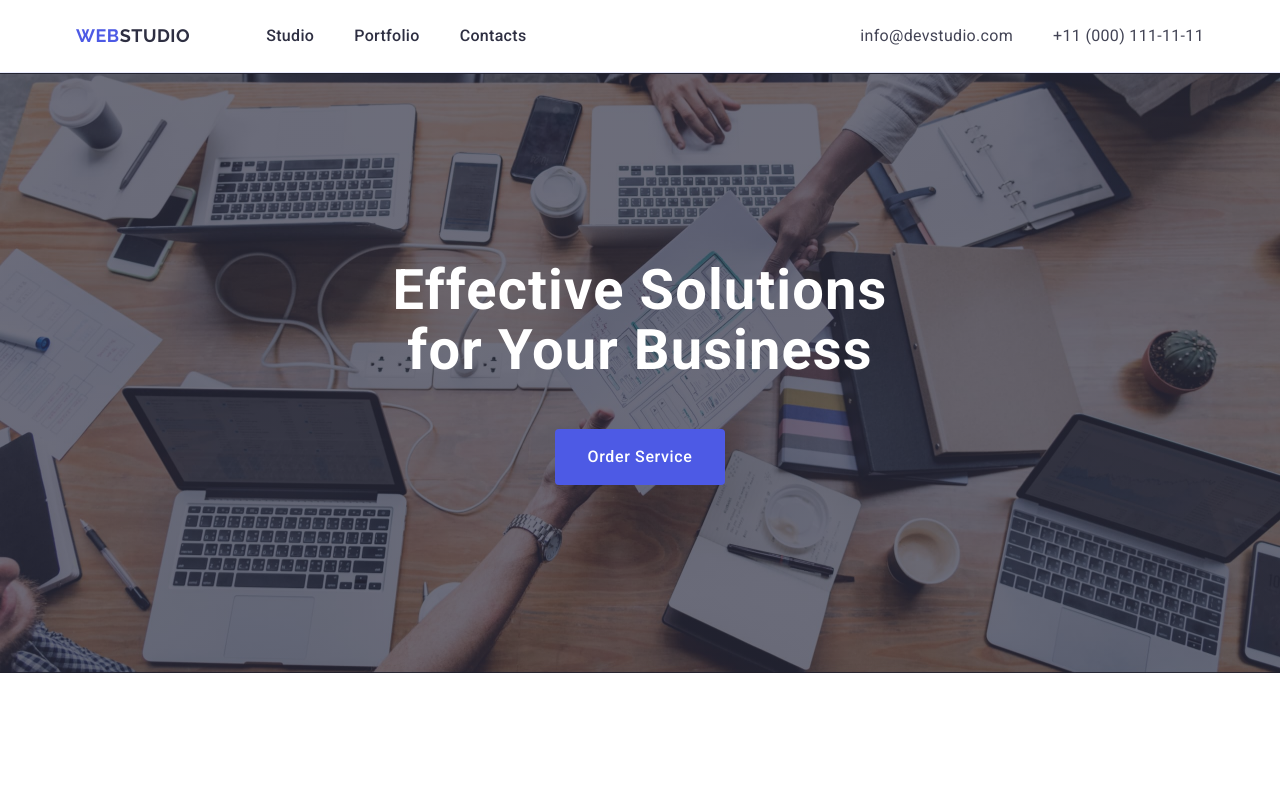
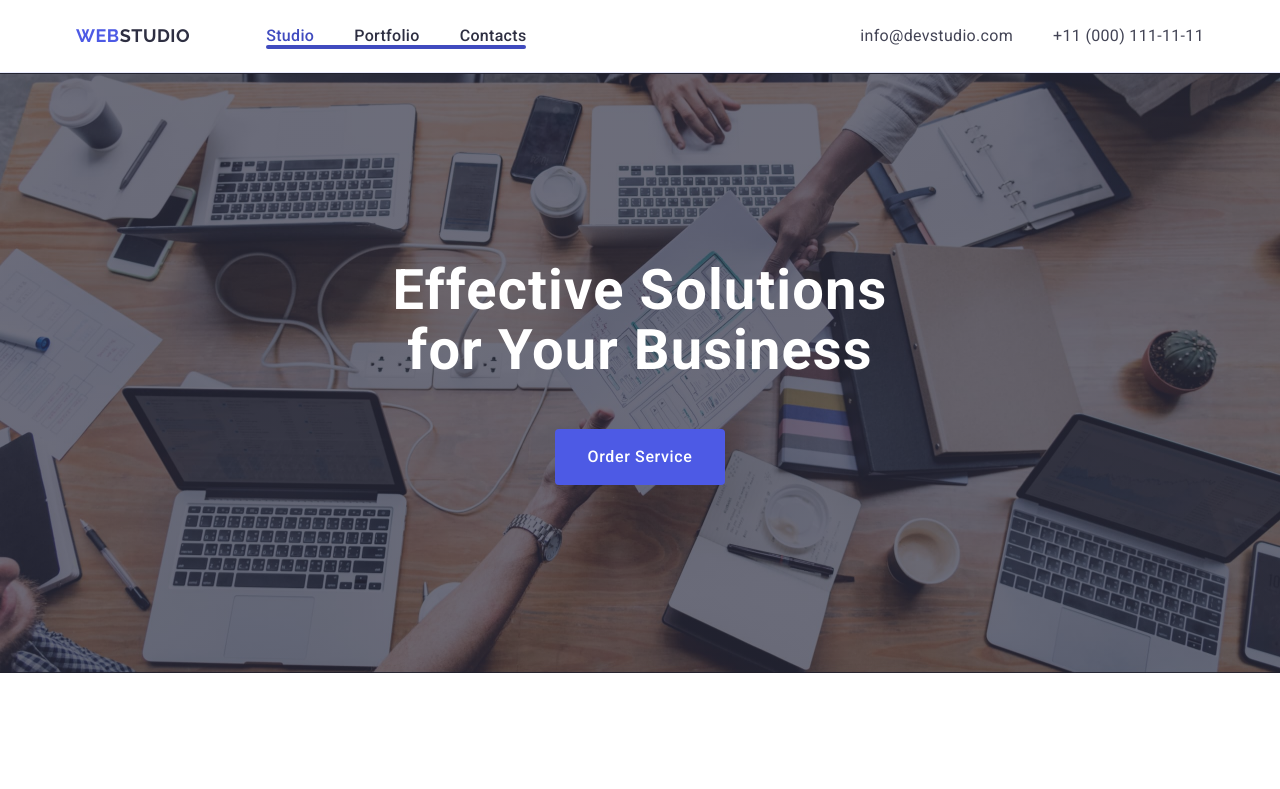
Before and after one commit to olena-yakovleva/goit-markup-hw-04, a plain HTML site: page index.html in a window 1280 px wide. Shown: the top 789 px of the page. Drawn offline with nearby package versions, Linux system fonts and the light colour scheme.

Commit message:
add after

```diff
--- a/css/styles.css
+++ b/css/styles.css
@@ -55,7 +55,8 @@ img {
 /* ---------header-------------- */
 .header {
     box-shadow: 0px 2px 1px rgba(46, 47, 66, 0.08),
-    0px 1px 1px rgba(46, 47, 66, 0.16), 0px 1, 0.08;
+        0px 1px 1px rgba(46, 47, 66, 0.16),
+        0px 1px 6px rgba(46, 47, 66, 0.08);
     border-bottom: 1px solid #e7e9fc;
 }
 
@@ -84,17 +85,17 @@ img {
     color: #2e2f42;
 }
 
-.rheade-menu-list {
+.header-menu-list {
     gap: 40px;
     display: flex;
+    position: relative;
     /* padding-top: 24px;
     padding-bottom: 24px; */
 }
 
-.rheade-menu-list::after {
+.header-menu-link.one {
     color: #404bbf;
-    position: relative;
-    content: "";
+    transition: color 250ms cubic-bezier(0.4, 0, 0.2, 1);
 }
 
 .header-menu-link {
@@ -107,6 +108,16 @@ img {
     color: #2e2f42;
 }
 
+.header-menu-link.one::after{
+    width: 100%;
+    content: "";
+    position: absolute;
+    left: 0;
+    bottom: -1px;
+    height: 4px;
+    background-color: #404bbf;
+    border-radius: 2px;
+}
 .header-menu-link:hover,
 .header-menu-link:focus {
     color: #404bbf;
@@ -122,6 +133,14 @@ img {
     /* margin-left: auto; */
     padding-top: 24px;
     padding-bottom: 24px;
+}
+
+.address-menu-item:first-child {
+    transition: color 250ms cubic-bezier(0.4, 0, 0.2, 1);
+}
+
+.address-menu-item:last-child {
+    transition: color 250ms cubic-bezier(0.4, 0, 0.2, 1);
 }
 
 .address-menu-link {
--- a/index.html
+++ b/index.html
@@ -24,8 +24,8 @@
         <div class="container heder-container">
             <nav class="header-nav">
                 <a href="./index.html" class="logo-header">Web<span class="accent">Studio</span></a>
-                <ul class="rheade-menu-list">
-                    <li class="header-menu-item"><a class="header-menu-link" href="./index.html">Studio</a></li>
+                <ul class="header-menu-list">
+                    <li class="header-menu-item"><a class="header-menu-link one" href="./index.html">Studio</a></li>
                     <li class="header-menu-item"><a class="header-menu-link" href="">Portfolio</a></li>
                     <li class="header-menu-item"><a class="header-menu-link" href="">Contacts</a></li>
                 </ul>
```
